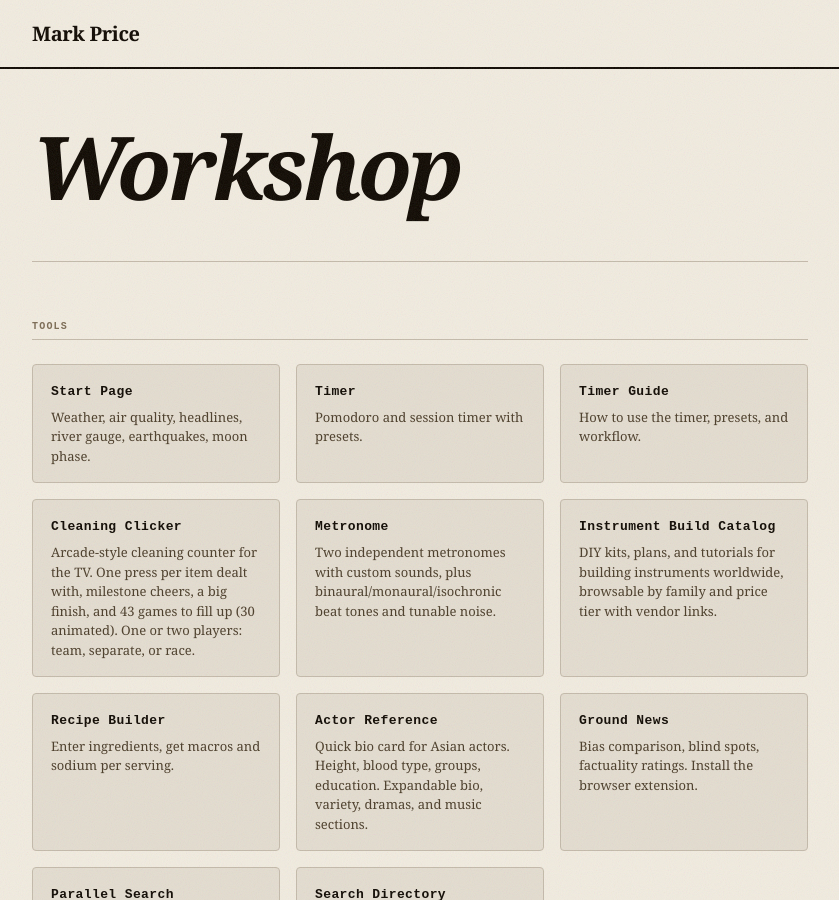
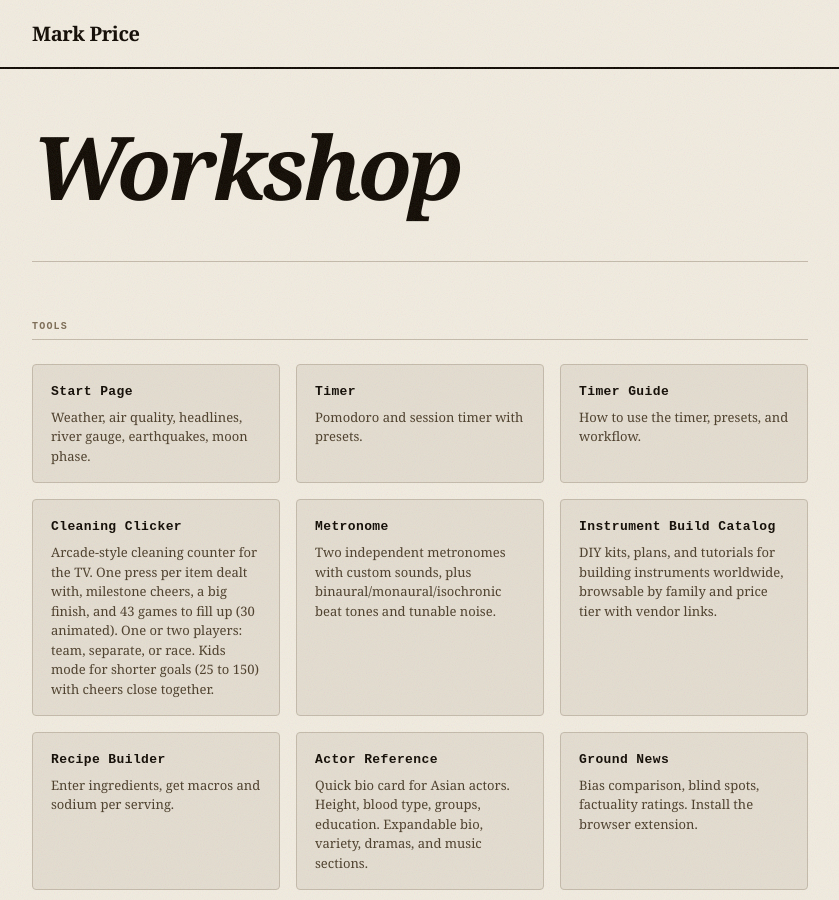
Before and after one commit to markzprice/markzprice.github.io, a Jekyll site: the page workshop.html, which Jekyll copies as it is, in a window 1280 px wide and 900 px high. Shown: the whole window, without its empty margins (220-1059 px from the left). Built offline with Jekyll 4.4.1, drawn with Linux system fonts in a browser that asks for light colours.

Commit message:
Cleaning Clicker: Kids mode (goals 25/50/75/100/150, cheers close together)
Co-Authored-By: Claude Opus 5.5 <noreply@anthropic.com>
Claude-Session: https://claude.ai/code/session_01WuUMz4NvECeefMeu7L31zq

```diff
--- a/workshop.html
+++ b/workshop.html
@@ -95,7 +95,7 @@
     <div class="ws-card">
       <a href="cleaning-clicker.html">
         <div class="ws-card-title">Cleaning Clicker</div>
-        <div class="ws-card-desc">Arcade-style cleaning counter for the TV. One press per item dealt with, milestone cheers, a big finish, and 43 games to fill up (30 animated). One or two players: team, separate, or race.</div>
+        <div class="ws-card-desc">Arcade-style cleaning counter for the TV. One press per item dealt with, milestone cheers, a big finish, and 43 games to fill up (30 animated). One or two players: team, separate, or race. Kids mode for shorter goals (25 to 150) with cheers close together.</div>
       </a>
     </div>
 
```
Also changed, not shown: cleaning-clicker.html (+19 -2 lines).
